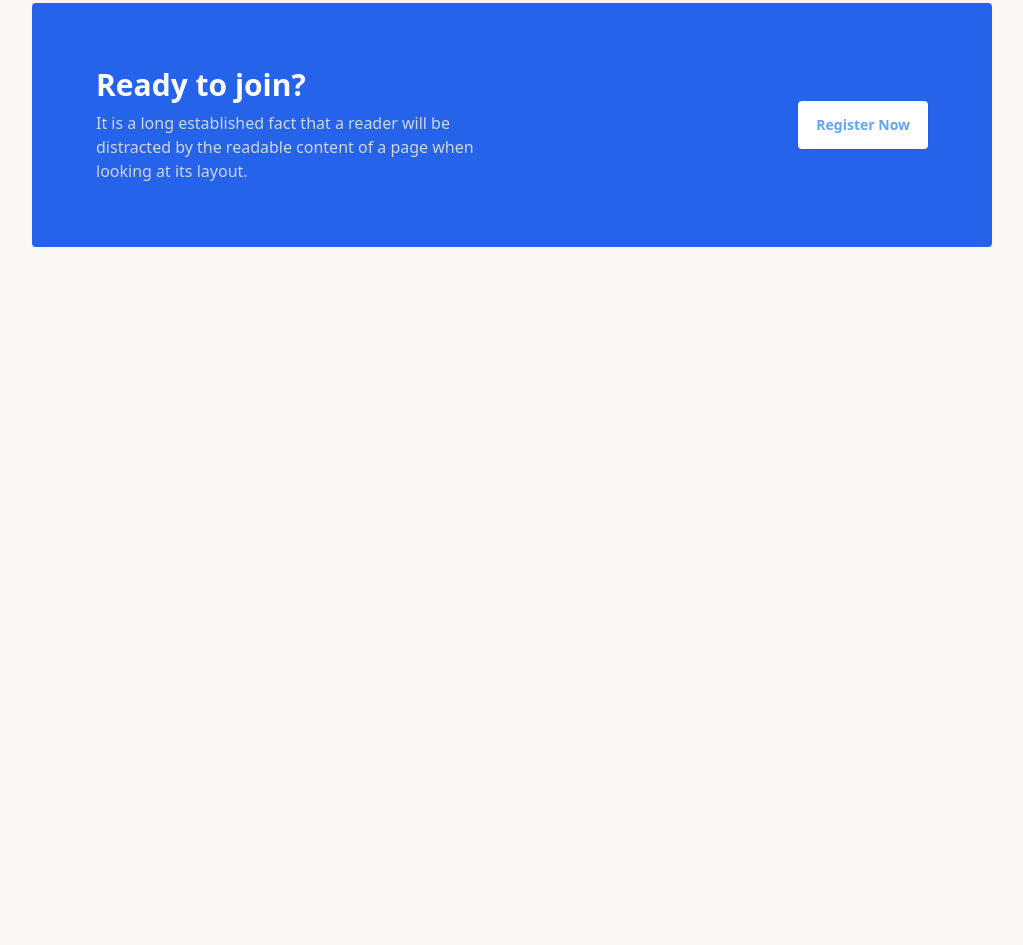
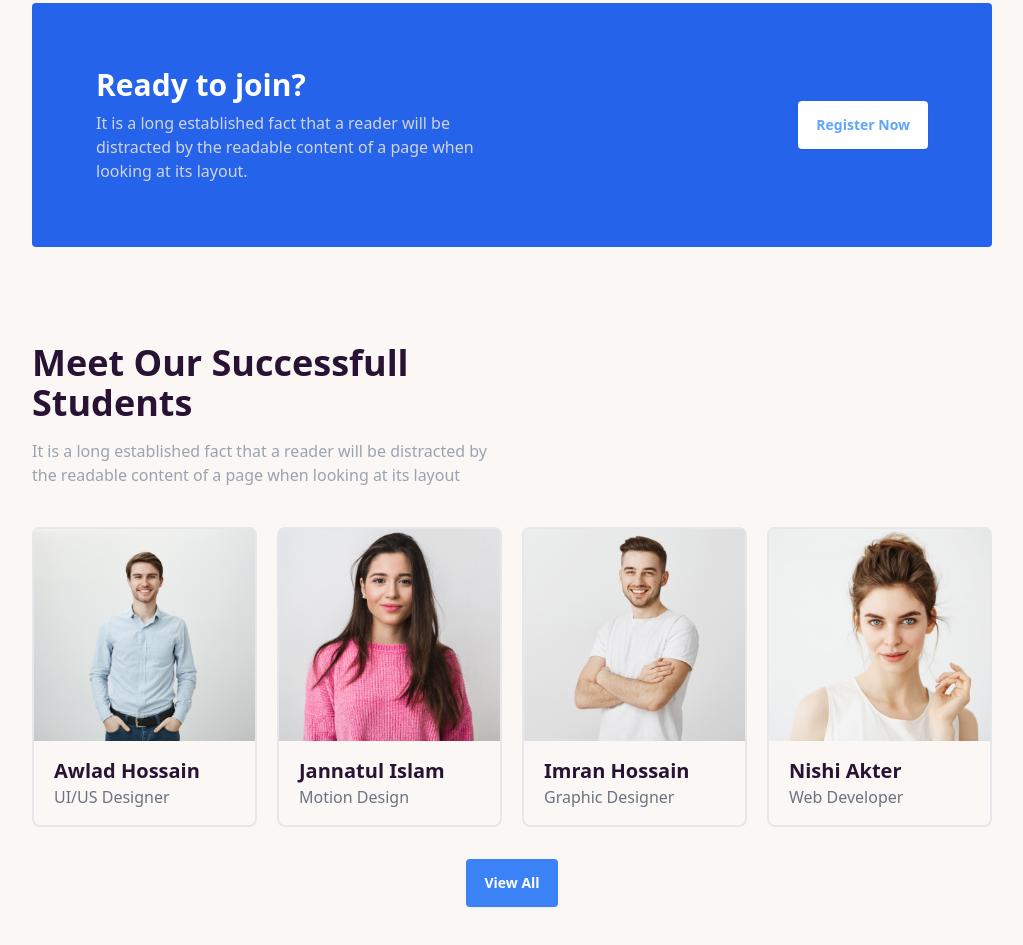
Before and after one commit to MdAfsarHossain/EdTech, a plain HTML site: page index.html in a window 1280 px wide. Shown: the part 2185-3130 px from the top of the page, without its empty margins (128-1151 px from the left). Before the commit the page ends 2528 px from the top, so only its background shows below. Drawn offline with nearby package versions, Linux system fonts and the light colour scheme.

Commit message:
Meet Students Section Code added

```diff
--- a/index.html
+++ b/index.html
@@ -601,6 +601,71 @@
           </button>
         </div>
       </section>
+
+      <!-- Meet Students -->
+      <section class="mb-24">
+        <!-- Heading -->
+        <div class="mb-10">
+          <h1 class="font-bold text-4xl mb-4">
+            Meet Our Successfull <br />
+            Students
+          </h1>
+          <p class="w-1/2 text-gray-400">
+            It is a long established fact that a reader will be distracted by
+            the readable content of a page when looking at its layout
+          </p>
+        </div>
+        <!-- End of Heading -->
+
+        <!-- Students Cards Wrapper -->
+        <div class="grid grid-cols-1 md:grid-cols-2 lg:grid-cols-4 gap-5">
+          <!-- Card - 1 -->
+          <div class="flex flex-col border-2 rounded-lg">
+            <img class="w-full" src="./images/student/student-1.png" alt="" />
+
+            <div class="px-5 py-4 text-center md:text-start">
+              <h1 class="font-bold text-xl">Awlad Hossain</h1>
+              <p class="text-base text-gray-500">UI/US Designer</p>
+            </div>
+          </div>
+
+          <!-- Card - 2 -->
+          <div class="flex flex-col border-2 rounded-lg">
+            <img class="w-full" src="./images/student/student-2.png" alt="" />
+            <div class="px-5 py-4 text-center md:text-start">
+              <h1 class="font-bold text-xl">Jannatul Islam</h1>
+              <p class="text-base text-gray-500">Motion Design</p>
+            </div>
+          </div>
+
+          <!-- Card - 3 -->
+          <div class="flex flex-col border-2 rounded-lg">
+            <img class="w-full" src="./images/student/student-3.png" alt="" />
+            <div class="px-5 py-4 text-center md:text-start">
+              <h1 class="font-bold text-xl">Imran Hossain</h1>
+              <p class="text-base text-gray-500">Graphic Designer</p>
+            </div>
+          </div>
+
+          <!-- Card - 4 -->
+          <div class="flex flex-col border-2 rounded-lg">
+            <img class="w-full" src="./images/student/student-4.png" alt="" />
+            <div class="px-5 py-4 text-center md:text-start">
+              <h1 class="font-bold text-xl">Nishi Akter</h1>
+              <p class="text-base text-gray-500">Web Developer</p>
+            </div>
+          </div>
+        </div>
+        <!-- End of Students Cards Wrapper -->
+
+        <div class="mt-8 text-center">
+          <button
+            class="btn rounded bg-blue-500 text-white border-2 border-blue-500 hover:bg-transparent hover:text-blue-500 hover:border-blue-500"
+          >
+            View All
+          </button>
+        </div>
+      </section>
     </main>
     <!-- End of Main section -->
 
```
